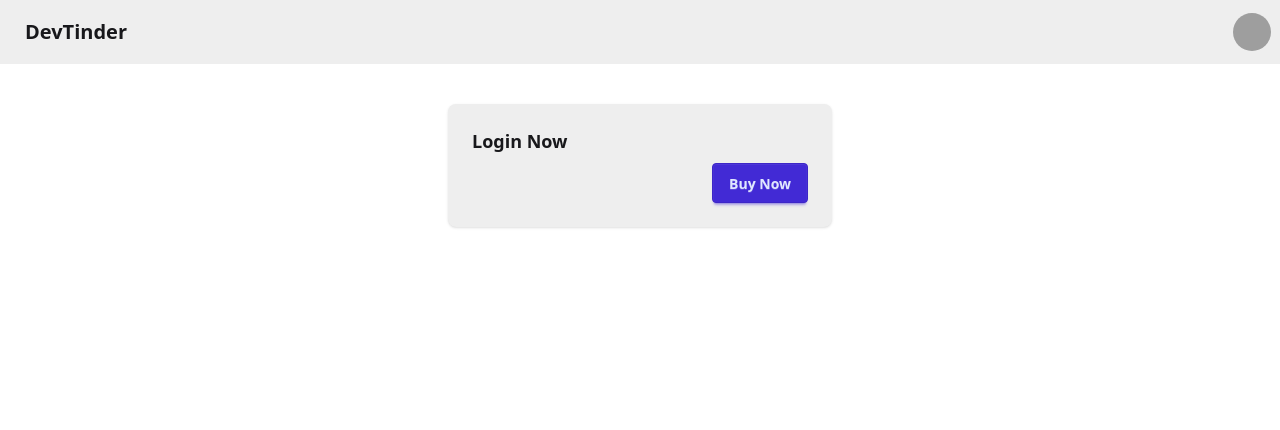
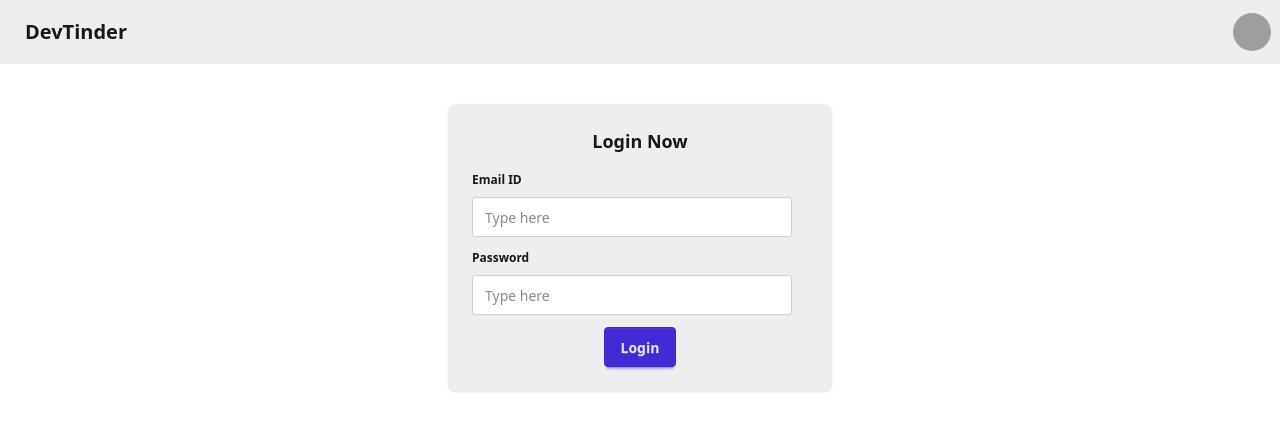
Before and after one commit to Deepakgauni/Devtinder-UI, a React (Vite) app: page /login in a window 1280 px wide. Shown: the top 430 px of the page. Built offline with nearby package versions, Linux system fonts and the light colour scheme; grey boxes are pictures that could not be loaded.

Commit message:
adding login or password

```diff
--- a/src/Login.jsx
+++ b/src/Login.jsx
@@ -1,14 +1,31 @@
-import React from 'react'
-
+ import React from 'react'
+ import { useState} from 'react'
 const Login = () => {
+  const[emailId, setEmailId]= useState("");
+  const[password, setPassword]= useState("");
   return (
      <div className=" flex justify-center my-10">
     <div className="card bg-base-300 w-96 shadow-sm">
   <div className="card-body">
-    <h2 className="card-title">Login Now</h2>
+    <h2 className="card-title justify-center">Login Now</h2>
+    <div>
+    <fieldset className="fieldset">
+   <legend className="fieldset-legend">Email ID</legend>
+   <input type="text" value={emailId} className="input" placeholder="Type here"
+   onChange={(e)=>setEmailId(e.target.value)} />
 
-    <div className="card-actions justify-end">
-      <button className="btn btn-primary">Buy Now</button>
+   </fieldset>
+       <fieldset className="fieldset">
+   <legend className="fieldset-legend">Password</legend>
+   <input type="text" value={password} className="input" placeholder="Type here"
+    onChange={(e)=>setPassword(e.target.value)} />
+
+   </fieldset>
+
+</div>
+
+    <div className="card-actions justify-center">
+      <button className="btn btn-primary">Login</button>
     </div>
   </div>
 </div>
```
